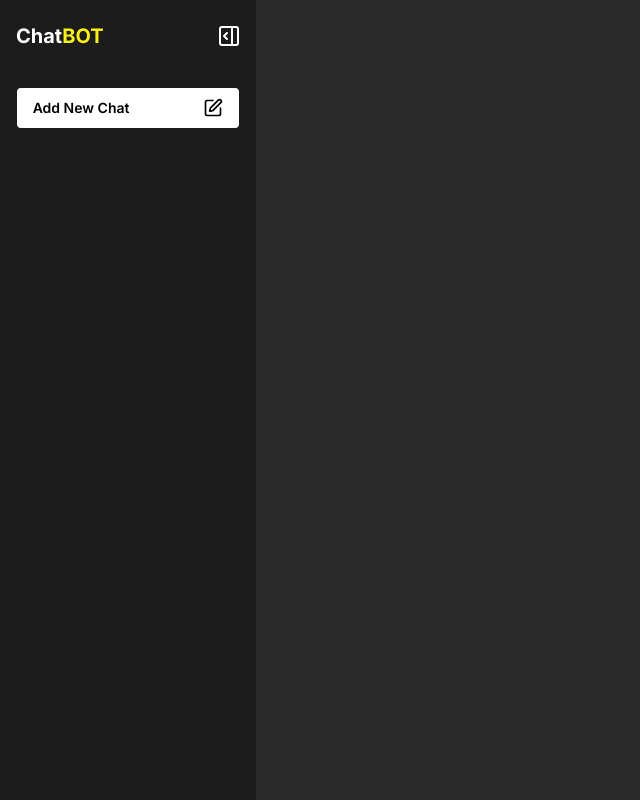
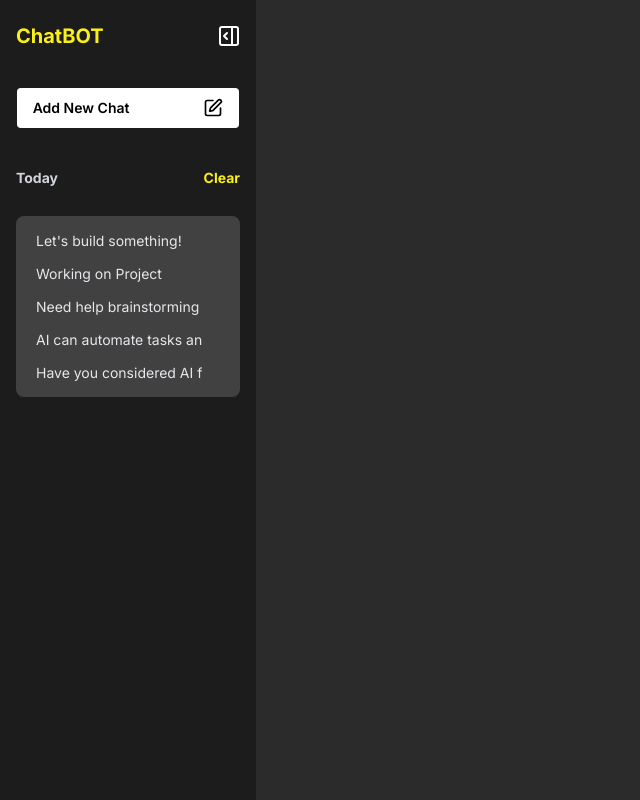
Before and after one commit to vannlithikim/chatbot, a Next.js app: page / in a window 1280 px wide. Shown: the whole page, without its empty margins (0-640 px from the left). Built offline with nearby package versions, Linux system fonts and the light colour scheme.

Commit message:
adding chat static history

```diff
--- a/components/SideBar.tsx
+++ b/components/SideBar.tsx
@@ -1,19 +1,32 @@
 import React, { useState } from "react";
 import Link from "next/link";
 import Image from "next/image";
-import { PanelLeftOpen, PanelRightOpen, SquarePen } from "lucide-react";
+import { chatMessages } from "@/constants/data";
+import {
+  Ellipsis,
+  PanelLeftOpen,
+  PanelRightOpen,
+  SquarePen,
+} from "lucide-react";
 
 function SideBar() {
   const [isCollapsed, setIsCollapsed] = useState(false);
+  const [activeIndex, setActiveIndex] = useState<number | null>(null);
+  const [activeChatIndex, setActiveChatIndex] = useState<number | null>(null); // New state for clicked chat
 
   const toggleSidebar = () => {
     setIsCollapsed(!isCollapsed);
   };
 
+  const handleMessageClick = (index: number) => {
+    // Set the active chat index when clicked
+    setActiveChatIndex(index);
+  };
+
   return (
     <div
       className={`fixed h-screen bg-[#1C1C1C] text-white transition-all duration-300 ease-in-out ${
-        isCollapsed ? "w-20" : "w-64"
+        isCollapsed ? "w-20" : "w-[20%]"
       }`}
     >
       {/* Logo Section */}
@@ -22,7 +35,7 @@ function SideBar() {
           {isCollapsed ? (
             <Image src="/Logo.png" alt="Logo" width={40} height={40} />
           ) : (
-            <span className="text-xl font-bold">
+            <span className="text-xl font-bold text-[#F9EF19]">
               Chat<span className="text-[#F9EF19]">BOT</span>
             </span>
           )}
@@ -63,10 +76,47 @@ function SideBar() {
           )}
 
           {/* SquarePen icon aligned to the right */}
-          <SquarePen className={`transition-all duration-300 ${isCollapsed ? "w-6 h-6" : "w-5 h-5"}`} />
+          <SquarePen
+            className={`transition-all duration-300 ${isCollapsed ? "w-6 h-6" : "w-5 h-5"}`}
+          />
         </button>
+
+        {/* "Today" text below "Add New Chat" button, only when expanded */}
+        {!isCollapsed && (
+          <div className="mx-4 pt-10">
+            <div className="flex justify-between">
+              <p className="text-sm text-gray-300 font-bold">Today</p>
+              <p className="font-bold text-[#F9EF19] text-sm">Clear</p>
+            </div>
+
+            {/* Chat History */}
+            <div className="bg-[#414141] w-full h-auto mt-7  rounded-lg p-2 text-[14px]">
+              {chatMessages.map((message, index) => (
+                <div
+                  key={index}
+                  className={`flex flex-row justify-between items-center px-3 py-1.5 rounded-lg transition-all duration-200 hover:bg-[#373737]  relative
+                  ${activeChatIndex === index ? 'bg-[#313131]' : ''}`} // Highlight when selected
+                  onMouseEnter={() => setActiveIndex(index)}
+                  onMouseLeave={() => setActiveIndex(null)}
+                  onClick={() => handleMessageClick(index)} // Set active chat on click
+                >
+                  {/* Text container */}
+                  <p className="w-[90%] overflow-hidden whitespace-nowrap text-gray-200">
+                    {message}
+                  </p>
+
+                  {/* Show ellipsis button only on hover or click */}
+                  {(activeIndex === index || activeChatIndex === index) && (
+                    <button className="absolute right-3">
+                      <Ellipsis className="h-5 w-5" />
+                    </button>
+                  )}
+                </div>
+              ))}
+            </div>
+          </div>
+        )}
       </nav>
-
     </div>
   );
 }
--- a/constants/data.ts
+++ b/constants/data.ts
@@ -18,3 +18,13 @@ export const featureData: FeatureInfo[] = [
     icon: Shapes
   }
 ];
+
+
+// Chat Messages
+export const chatMessages: string[] = [
+  "Let's build something!",
+  "Working on Project",
+  "Need help brainstorming new ideas?",
+  "AI can automate tasks and improve efficiency.",
+  "Have you considered AI for your workflow?",
+];
```
